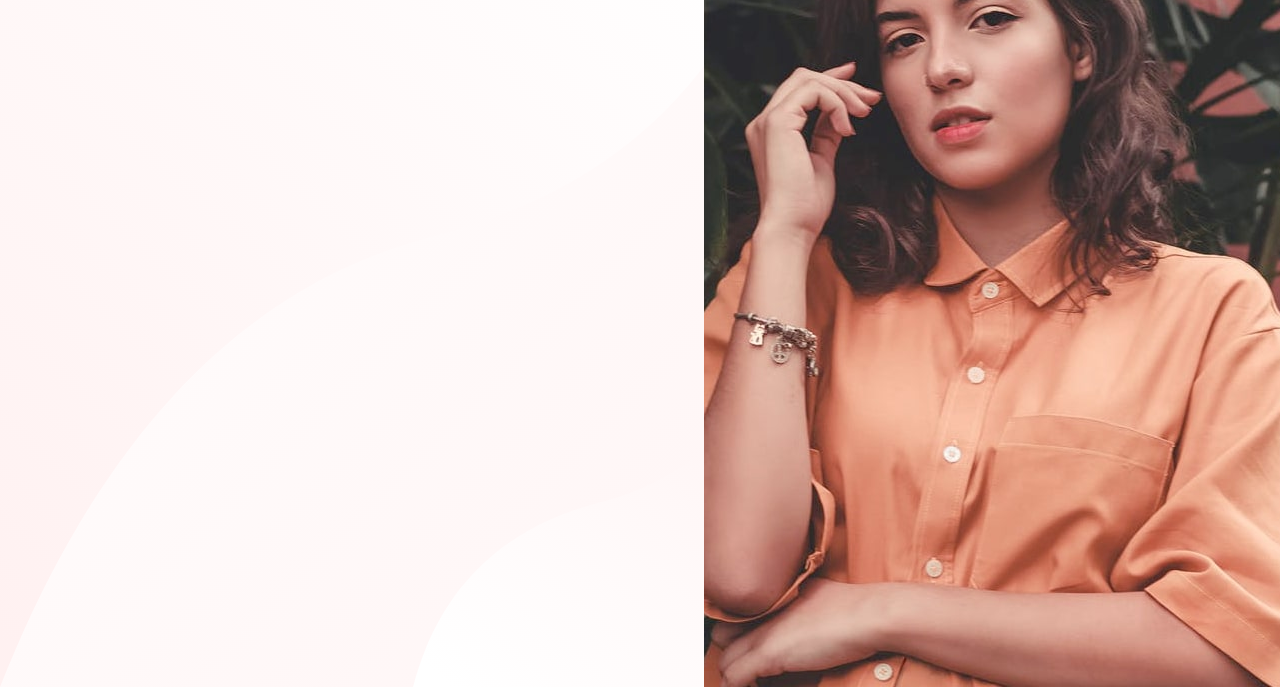
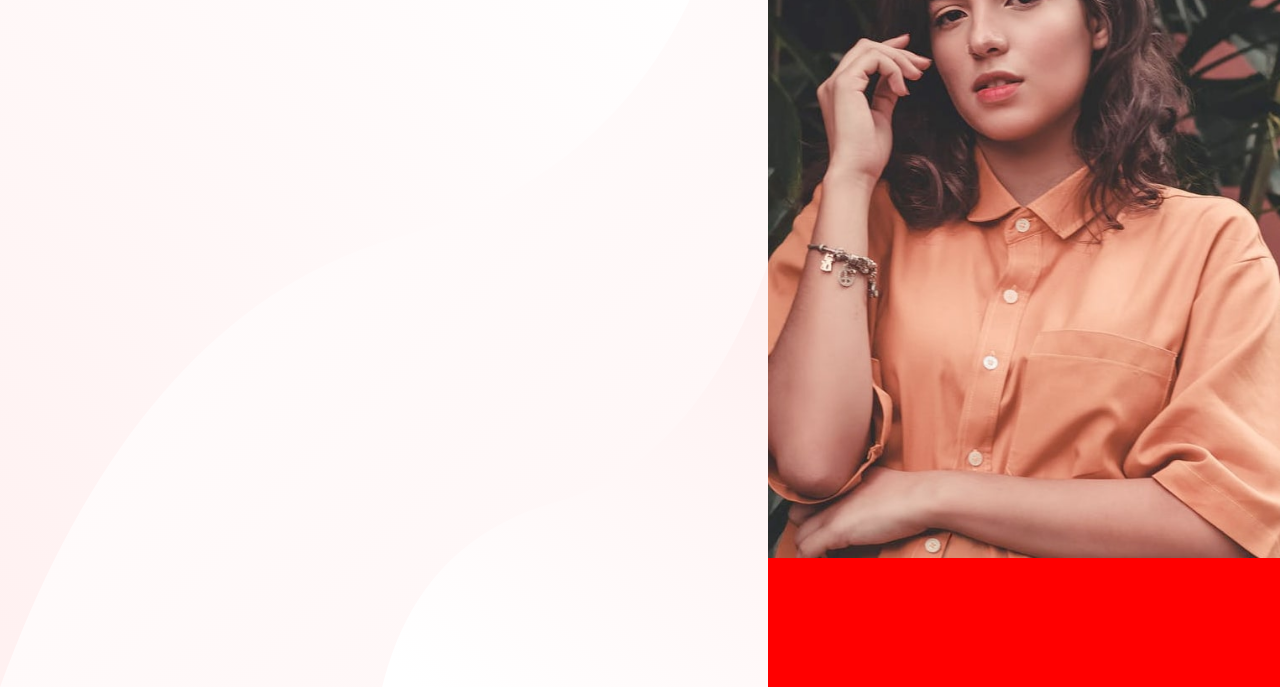
Before and after one commit to lilKriT/base-apparel-coming-soon, a plain HTML site: page index.html in a window 1280 px wide. Shown: the part 113-800 px from the top of the page. Drawn offline with Linux system fonts and the light colour scheme.

Commit message:
Worked on background.

```diff
--- a/index.html
+++ b/index.html
@@ -35,7 +35,16 @@
           <input type="submit" value="Subscribe!" />
         </form>
       </div>
-      <div class="model-image"></div>
+
+      <div class="model-image">
+        <img
+          src="images/hero-desktop.jpg"
+          alt=""
+          class="hero-image"
+          width="610"
+          height="800"
+        />
+      </div>
     </section>
   </body>
 </html>
--- a/style.css
+++ b/style.css
@@ -19,19 +19,28 @@
 }
 
 .lk-hero {
-  min-height: 100vh;
+  height: 100vh;
   display: flex;
 }
 
 .lk-hero .coming-soon {
-  background: url(images/bg-pattern-desktop.svg),
+  background: center center / 100% 100% url(images/bg-pattern-desktop.svg) no-repeat,
     linear-gradient(135deg, hsl(0, 0%, 100%), hsl(0, 100%, 98%));
-  flex: 55%;
+  background-color: red;
+  /* flex: 55%; */
+  flex: 60;
 }
 
 .lk-hero .model-image {
-  background: top / cover url(images/hero-desktop.jpg) no-repeat;
+  /* background: top / cover url(images/hero-desktop.jpg) no-repeat; */
+  /* width: 100%; */
+  /* height: auto; */
+  background-color: red;
+  flex: 40;
+  overflow: hidden;
+}
+
+.lk-hero .model-image img {
   width: 100%;
   height: auto;
-  flex: 45%;
 }
```
